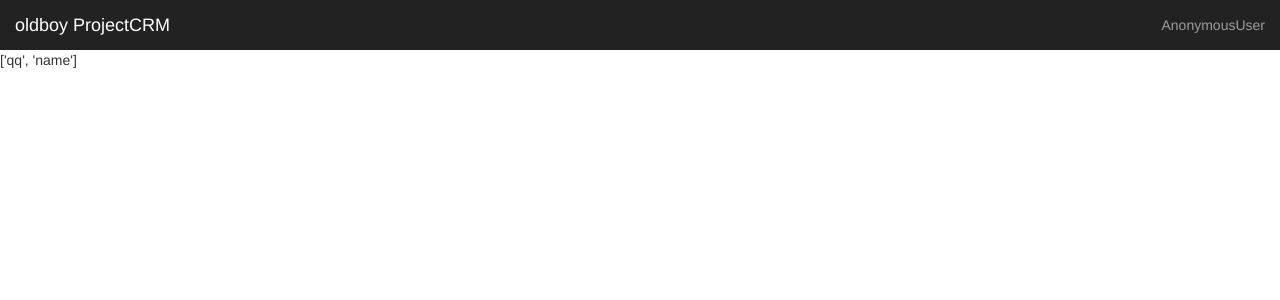
After one commit to 395170693/PerfectCRM, a Django app: page /king_admin//CRM/customer in a window 1280 px wide. The commit adds this page. Shown: the top 300 px of the page. Run offline with Django 3.2, Linux system fonts and the light colour scheme; some libraries are stand-ins or nearby versions.

Commit message:
20180703

```diff
--- a/king_admin/king_admin.py
+++ b/king_admin/king_admin.py
@@ -14,11 +14,6 @@ class CustomerAdmin(BaseAdmin):
 class CustomerFollowUpAdmin(BaseAdmin):
     list_display = ('customer','consultant','date')
 
-
-
-
-
-
 def register(model_class,admin_class=None):
     if model_class._meta.app_label not in enabled_admins:
         enabled_admins[model_class._meta.app_label] = {}
--- a/king_admin/urls.py
+++ b/king_admin/urls.py
@@ -8,5 +8,5 @@ from king_admin import views
 
 urlpatterns = [
     url(r'^$', views.index,name='table_index'),
-    # url(rnt$', views.student,name='stu_index'),
+    url(r'^/(\w+)/(\w+)$', views.display_table_objs,name='table_objs'),
 ]
--- a/king_admin/views.py
+++ b/king_admin/views.py
@@ -1,7 +1,16 @@
 from django.shortcuts import render
+import importlib
+
 
 # Create your views here.
 from king_admin import king_admin
 
 def index(request):
     return render(request,'king_admin/table_index.html',{'table_list':king_admin.enabled_admins})
+
+def display_table_objs(request,app_name,table_name):
+    print ('-------------->',app_name,table_name)
+    # models_module = importlib.import_module('%s.model'%(app_name))
+    # model_obj = getattr(models_module,table_name)
+    admin_class = king_admin.enabled_admins[app_name][table_name]
+    return render(request,'king_admin/table_objs.html',{"admin_class":admin_class})
--- a/templates/king_admin/table_index.html
+++ b/templates/king_admin/table_index.html
@@ -50,7 +50,8 @@
                 <tbody>
                 {% for table_name,admin in app_tables.items %}
                     <tr>
-                        <td>{% render_app_name admin %}</td>
+                        <td><a href="{% url 'table_objs' app_name table_name %}" >{% render_app_name admin %}</a></td>
+
                         <td>add</td>
                         <td>change</td>
                     </tr>
@@ -61,9 +62,6 @@
             </div>
         </div>
     </div>
-    <!-- Bootstrap core JavaScript
-    ================================================== -->
-    <!-- Placed at the end of the document so the pages load faster -->
 
 
 
--- /dev/null
+++ b/templates/king_admin/table_objs.html
@@ -0,0 +1,34 @@
+{% extends 'base.html' %}
+{% load tags %}
+
+
+{% block body %}
+
+<body>
+
+    <nav class="navbar navbar-inverse navbar-fixed-top">
+      <div class="container-fluid">
+        <div class="navbar-header">
+          <button type="button" class="navbar-toggle collapsed" data-toggle="collapse" data-target="#navbar" aria-expanded="false" aria-controls="navbar">
+            <span class="sr-only">Toggle navigation</span>
+            <span class="icon-bar"></span>
+            <span class="icon-bar"></span>
+            <span class="icon-bar"></span>
+          </button>
+          <a class="navbar-brand" href="#">oldboy ProjectCRM</a>
+        </div>
+        <div id="navbar" class="navbar-collapse collapse">
+          <ul class="nav navbar-nav navbar-right">
+            <li><a href="#">{{ request.user }}</a></li>
+          </ul>
+
+        </div>
+      </div>
+    </nav>
+
+{{ admin_class.list_display }}
+
+
+
+</body>
+{% endblock %}
```
Also changed, not shown: templates/index.html (+0 -131 lines).
